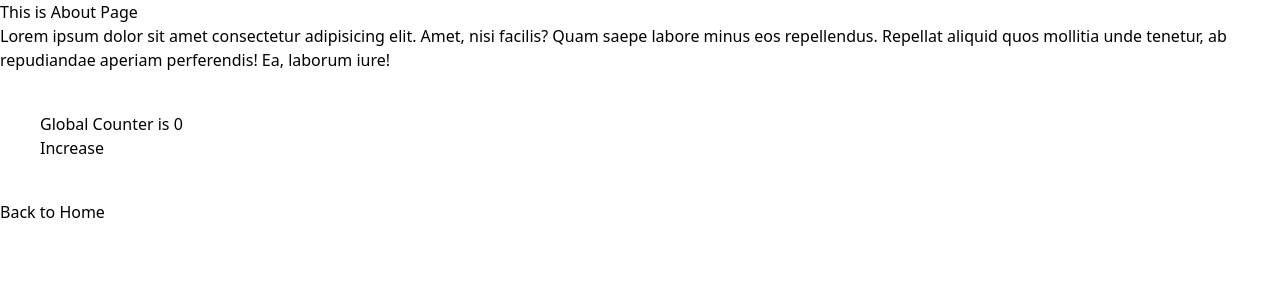
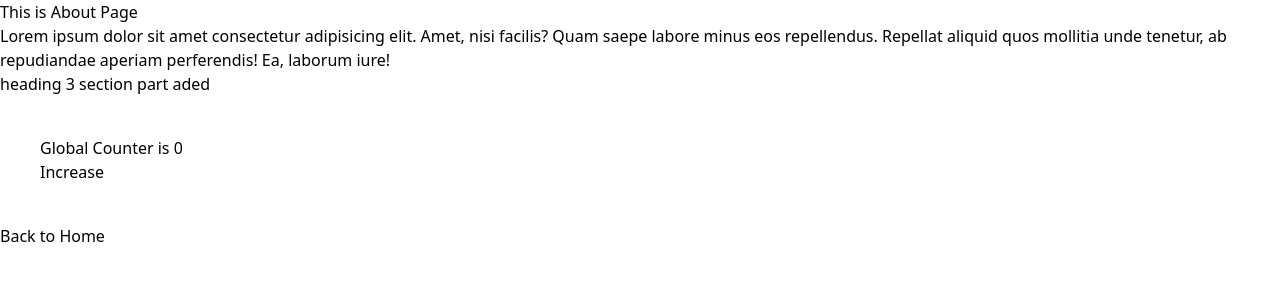
Before and after one commit to basudevkumer/react-test, a React (Vite) app: page /about in a window 1280 px wide. Shown: the top 300 px of the page. Built offline with nearby package versions, Linux system fonts and the light colour scheme.

Commit message:
added about page heading sections

```diff
--- a/src/page/About.jsx
+++ b/src/page/About.jsx
@@ -9,6 +9,7 @@ const About = () => {
     <div>
       <h1>This is About Page</h1>
       <p>Lorem ipsum dolor sit amet consectetur adipisicing elit. Amet, nisi facilis? Quam saepe labore minus eos repellendus. Repellat aliquid quos mollitia unde tenetur, ab repudiandae aperiam perferendis! Ea, laborum iure!</p>
+      <h3>heading 3 section part aded</h3>
       <div className="p-10">
         <h1>Global Counter is {count}</h1>
         <button onClick={increment}>Increase</button>
```
